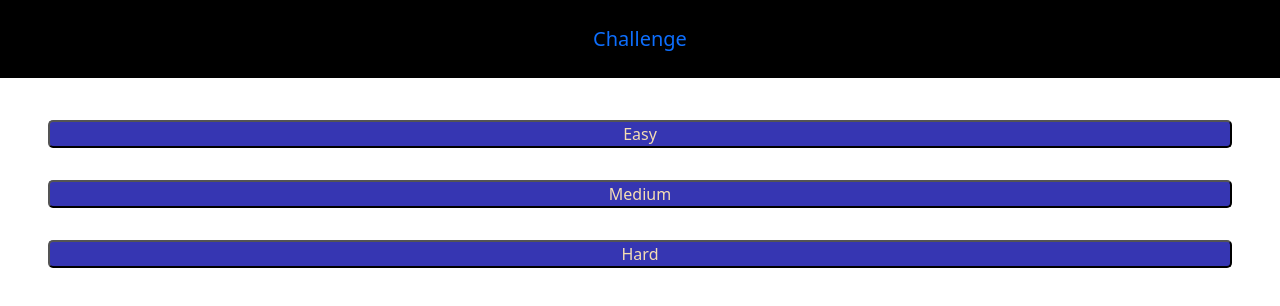
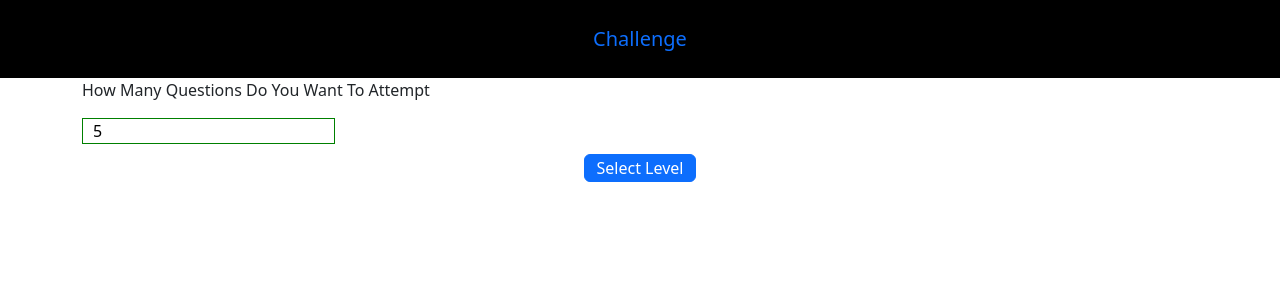
Before and after one commit to Ankit-Gour/quiz, a plain HTML site: page index.html in a window 1280 px wide. Drawn offline with nearby package versions, Linux system fonts and the light colour scheme.

Commit message:
Update index.html

```diff
--- a/index.html
+++ b/index.html
@@ -15,7 +15,7 @@
   </head>
 
   <body>
-   <header class="d-flex justify-content-center py-3 bg-black">
+     <header class="d-flex justify-content-center py-3 bg-black">
       <ul class="nav nav-pills">
         <li class="nav-item">
           <a
@@ -30,7 +30,7 @@
     </header>
 
     <main>
-      <div class="my-3" id="options">
+      <!-- <div class="my-3" id="options">
         <button
           class="mx-5 my-3 level"
           onclick="options('easy')"
@@ -55,7 +55,7 @@
         >
           Hard
         </button>
-      </div>
+      </div> -->
 
 
 
@@ -63,7 +63,11 @@
 
 
 
-
+<div class="container" id="howmanyq">
+  <p>How Many Questions Do You Want To Attempt</p>
+  <input type="number" id="howmany">
+  <button class="btn btn-primary" id="sl">Select Level</button>
+</div>
 
 
 
```
